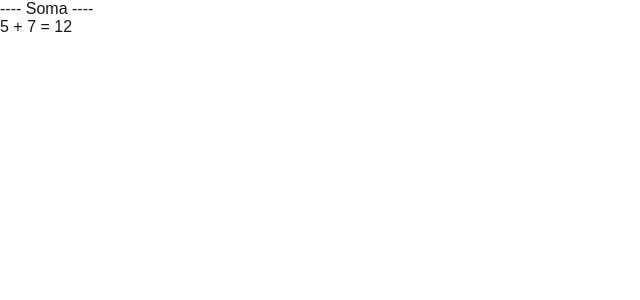
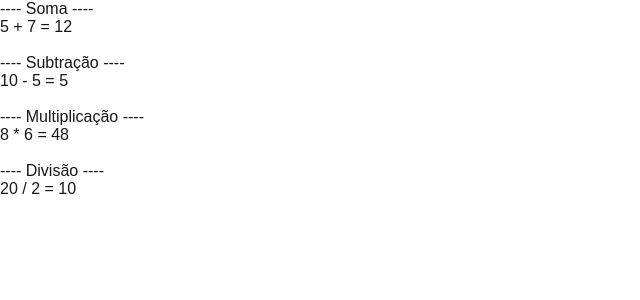
Before and after one commit to lusc451/Progr_Scripts, a Next.js app in the folder Aula01/primeiroapp/: page /exercicio2 in a window 1280 px wide. Shown: the top 300 px of the page, without its empty margins (0-640 px from the left). Built offline with nearby package versions, Linux system fonts and the light colour scheme.

Commit message:
Exercicio02

```diff
--- /dev/null
+++ b/Aula01/primeiroapp/app/exercicio2/components/Divisao.js
@@ -0,0 +1,7 @@
+export default function Divisao(props) {
+    return (
+        <div>
+            {props.valor1} / {props.valor2} = {props.valor1 / props.valor2}
+        </div>
+    )
+}
--- /dev/null
+++ b/Aula01/primeiroapp/app/exercicio2/components/Multiplicacao.js
@@ -0,0 +1,7 @@
+export default function Multiplicacao(props) {
+    return (
+        <div>
+            {props.valor1} * {props.valor2} = {props.valor1 * props.valor2}
+        </div>
+    )
+}
--- /dev/null
+++ b/Aula01/primeiroapp/app/exercicio2/components/Subtracao.js
@@ -0,0 +1,7 @@
+export default function Subtracao(props) {
+    return (
+        <div>
+            {props.valor1} - {props.valor2} = {props.valor1 - props.valor2}
+        </div>
+    )
+}
--- a/Aula01/primeiroapp/app/exercicio2/page.js
+++ b/Aula01/primeiroapp/app/exercicio2/page.js
@@ -1,10 +1,25 @@
-import Soma from './components/soma.js'
+import Soma from './components/soma.js';
+import Subtracao from './components/Subtracao.js';
+import Multiplicacao from './components/Multiplicacao.js';
+import Divisao from './components/Divisao.js';
 
 export default function Exercicio2() {
     return (
         <div>
             ---- Soma ----
             <Soma valor1={5} valor2={7} />
+            <br />
+
+            ---- Subtração ----
+            <Subtracao valor1={10} valor2={5} />
+            <br />
+
+            ---- Multiplicação ----
+            <Multiplicacao valor1={8} valor2={6} />
+            <br />
+
+            ---- Divisão ----
+            <Divisao valor1={20} valor2={2} />
         </div>
     )
 }
```
